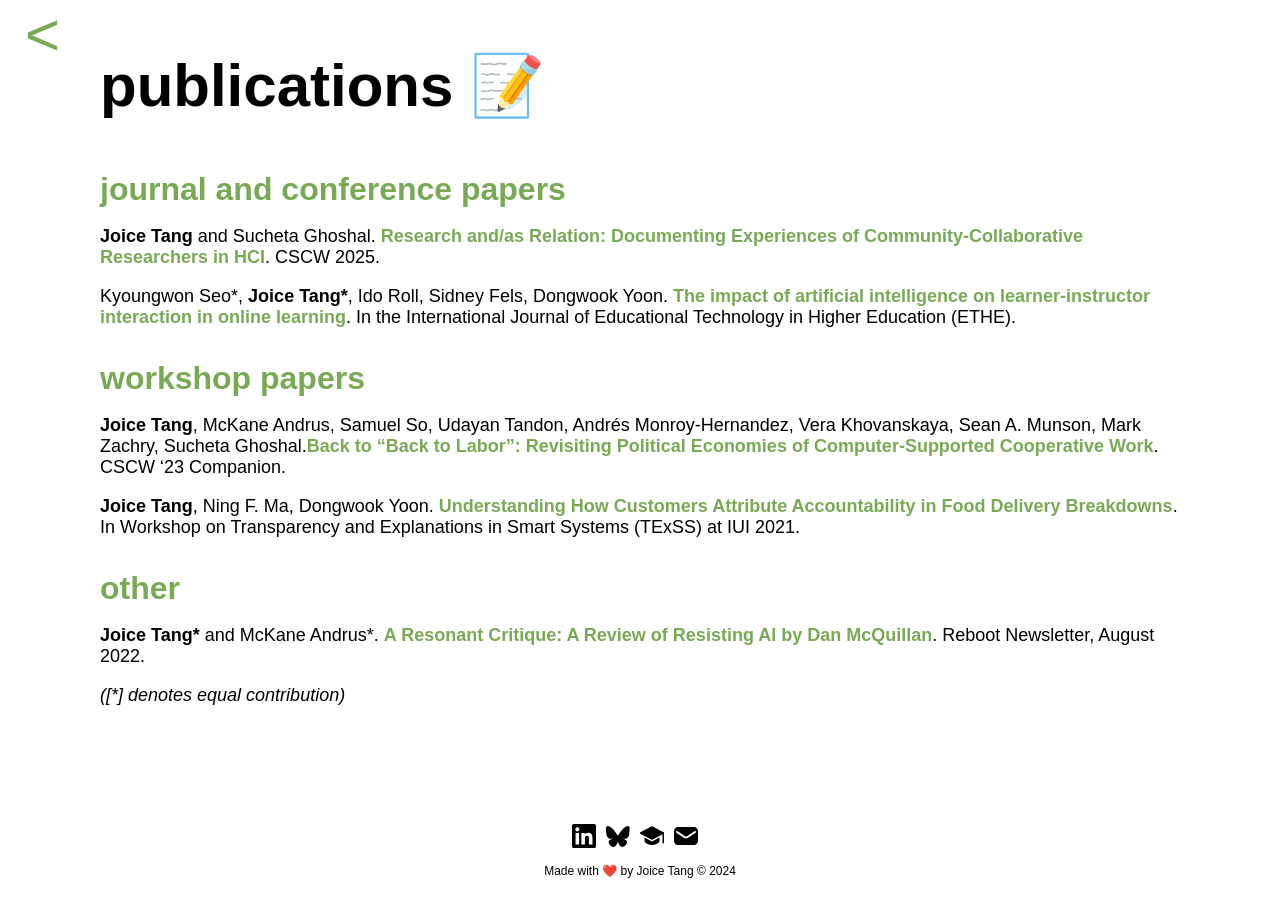
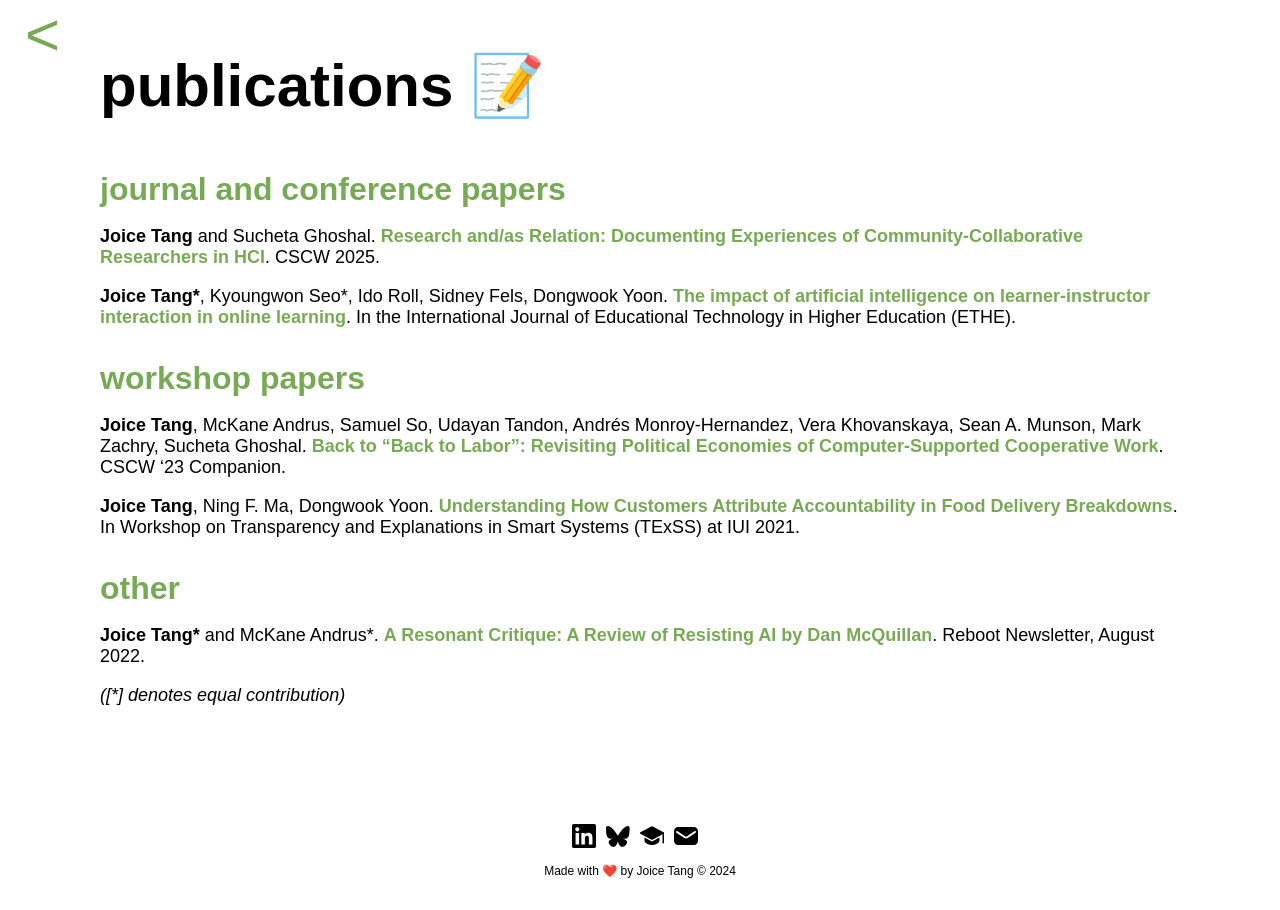
Before and after one commit to joitng/joitng.github.io, a Jekyll site: the page built from papers.md, in a window 1280 px wide. Built offline with Jekyll 4.4.1, drawn with Linux system fonts in a browser that asks for light colours.

Commit message:
minor spacing changes and stuff

```diff
--- a/papers.md
+++ b/papers.md
@@ -8,10 +8,10 @@ permalink: /papers/
 ### journal and conference papers
 **Joice Tang** and Sucheta Ghoshal. [Research and/as Relation: Documenting Experiences of Community-Collaborative Researchers in HCI](http://joicetang.com/assets/research_andas_relation.pdf){:target="_blank"}. CSCW 2025.
 
-Kyoungwon Seo\*, **Joice Tang\***, Ido Roll, Sidney Fels, Dongwook Yoon. [The impact of artificial intelligence on learner-instructor interaction in online learning](http://joicetang.com/assets/student_instructor_ai.pdf){:target="_blank"}. In the International Journal of Educational Technology in Higher Education (ETHE).
+ **Joice Tang\***, Kyoungwon Seo\*, Ido Roll, Sidney Fels, Dongwook Yoon. [The impact of artificial intelligence on learner-instructor interaction in online learning](http://joicetang.com/assets/student_instructor_ai.pdf){:target="_blank"}. In the International Journal of Educational Technology in Higher Education (ETHE).
 
 ### workshop papers
-**Joice Tang**, McKane Andrus, Samuel So, Udayan Tandon, Andrés Monroy-Hernandez, Vera Khovanskaya, Sean A. Munson, Mark Zachry, Sucheta Ghoshal.[Back to “Back to Labor”: Revisiting Political Economies of Computer-Supported Cooperative Work](https://doi.org/10.1145/3584931.3611285){:target="_blank"}. CSCW '23 Companion.
+**Joice Tang**, McKane Andrus, Samuel So, Udayan Tandon, Andrés Monroy-Hernandez, Vera Khovanskaya, Sean A. Munson, Mark Zachry, Sucheta Ghoshal. [Back to “Back to Labor”: Revisiting Political Economies of Computer-Supported Cooperative Work](https://doi.org/10.1145/3584931.3611285){:target="_blank"}. CSCW '23 Companion.
 
 **Joice Tang**, Ning F. Ma, Dongwook Yoon. [Understanding How Customers Attribute Accountability in Food Delivery Breakdowns](http://ceur-ws.org/Vol-2903/IUI21WS-TExSS-14.pdf){:target="_blank"}. In Workshop on Transparency and Explanations in Smart Systems (TExSS) at IUI 2021.
 
```
